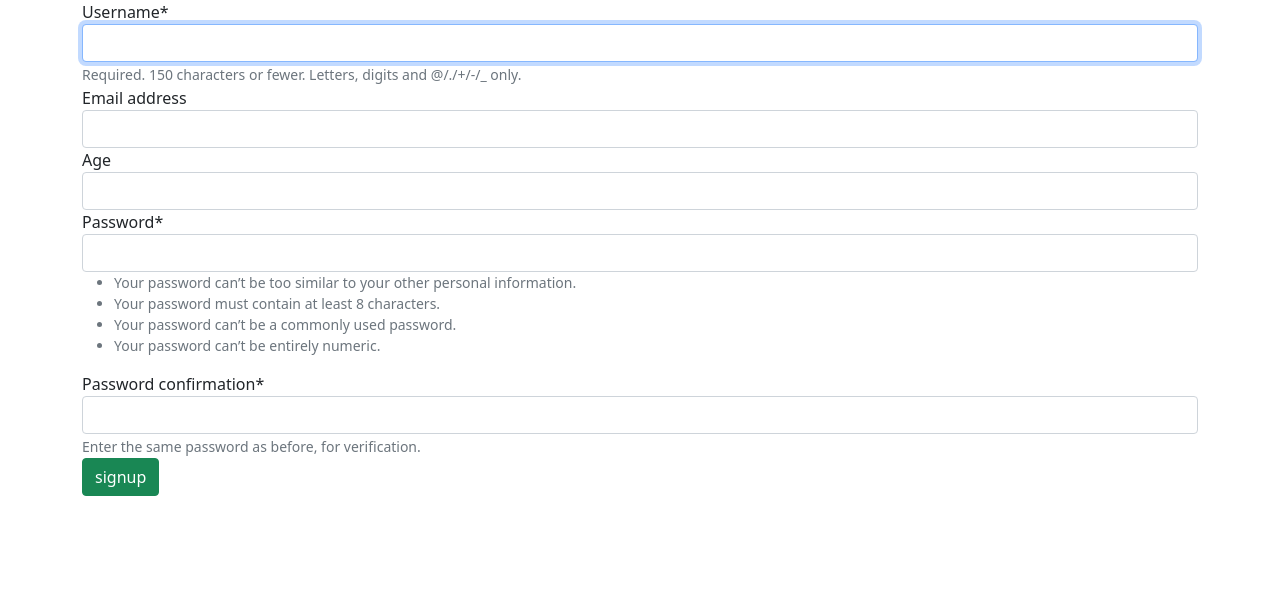
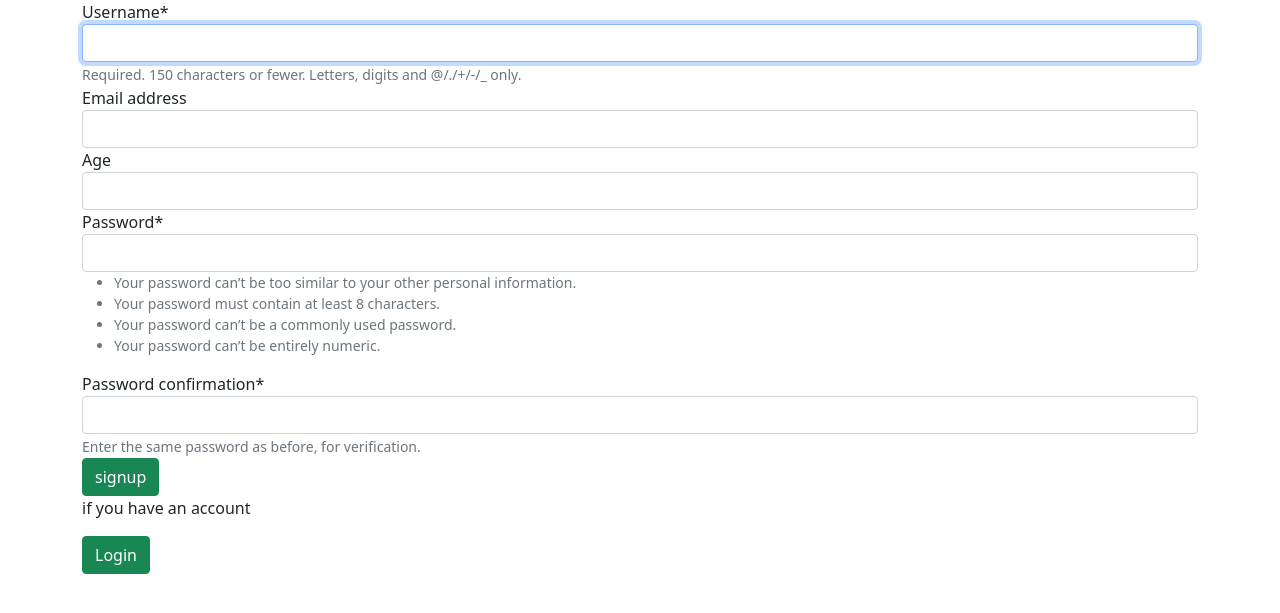
Before and after one commit to ka1antarBAB/Django_bookstore_project, a Django app: page /accounts/signup/ in a window 1280 px wide. Shown: the top 613 px of the page. Run offline with Django 4.2, Linux system fonts and the light colour scheme; some libraries are stand-ins or nearby versions.

Commit message:
add login url to the signup page

```diff
--- a/templates/registration/signup.html
+++ b/templates/registration/signup.html
@@ -10,4 +10,8 @@
         {{ form|crispy }}
         <button class="btn btn-success" Type="submit">signup</button>
     </form>
+    <p>if you have an account </p>
+    <a href="{% url 'login' %}">
+        <button class="btn btn-success" Type="submit">Login</button>
+    </a>
 {% endblock content %}
```
